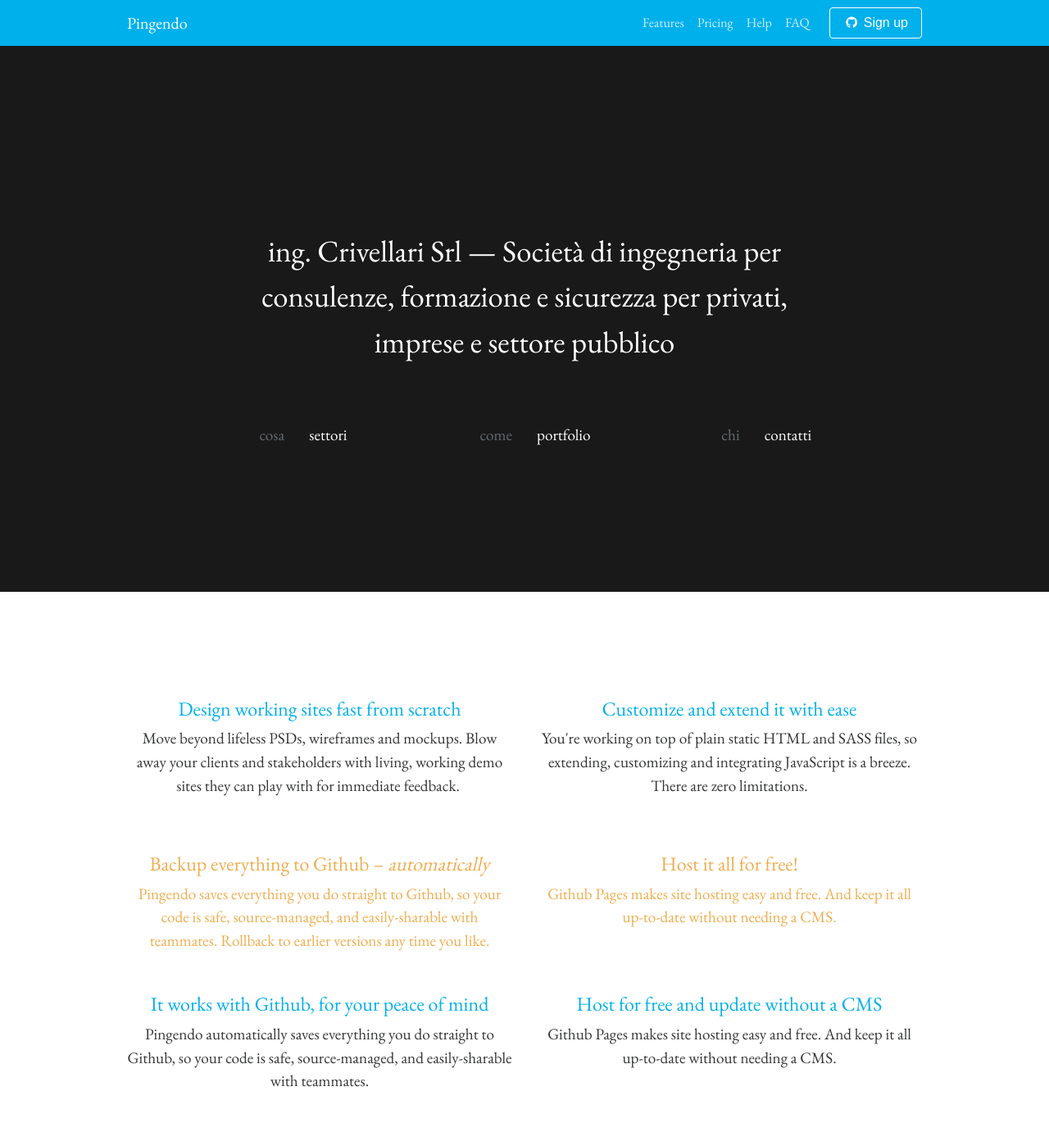
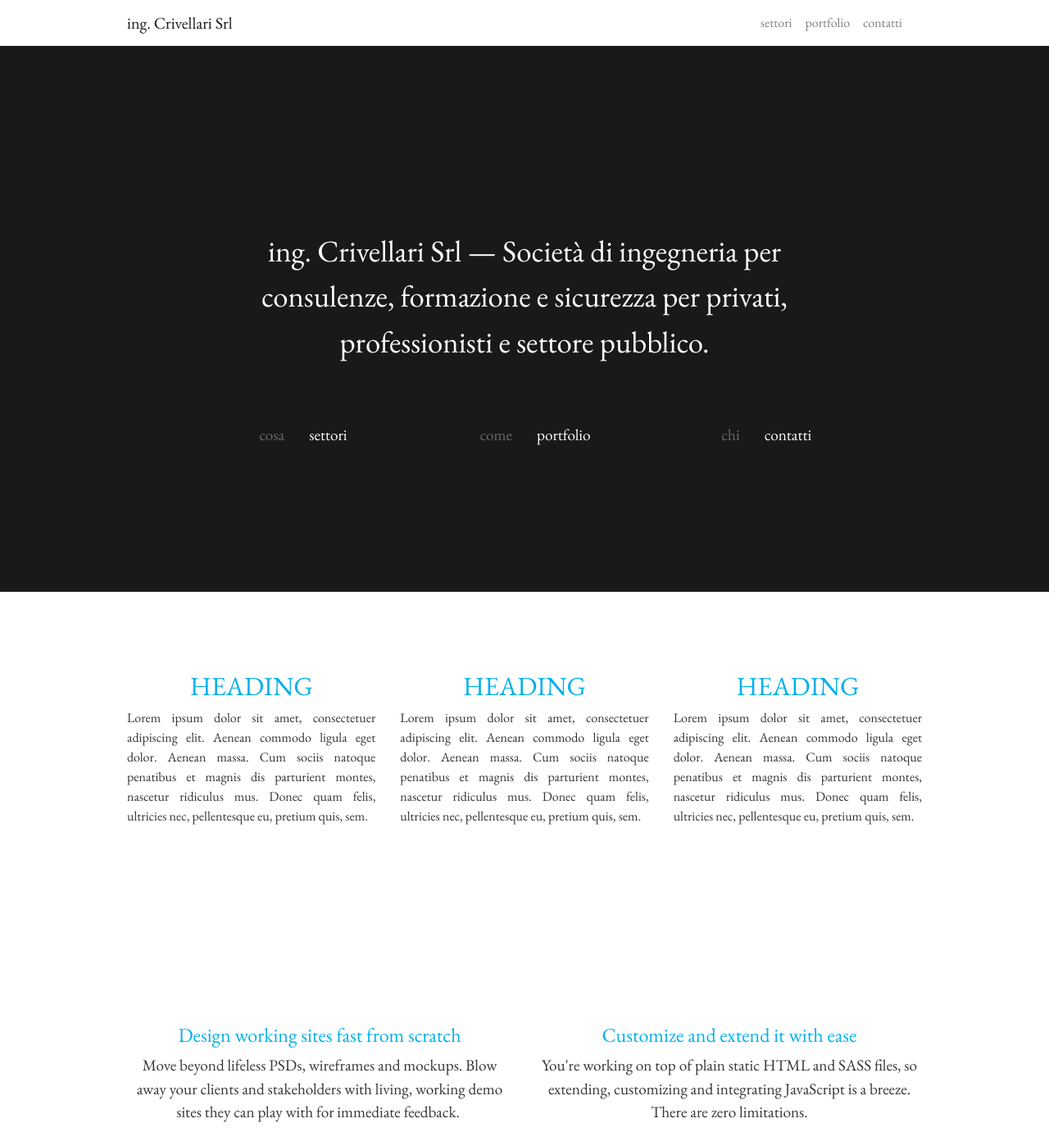
Before and after one commit to giacomocrivellari/ingcrivellari, a plain HTML site: page home.html in a window 1280 px wide. Shown: the top 1392 px of the page at 82% size. Drawn offline with nearby package versions, Linux system fonts and the light colour scheme; a script that the page names is missing.

Commit message:
Commit from Pingendo

```diff
--- a/home.html
+++ b/home.html
@@ -11,26 +11,23 @@
   <link href="tema.css" media="all" rel="stylesheet" type="text/css">
   <link href="https://fonts.googleapis.com/css?family=EB+Garamond" rel="stylesheet" type="text/css"> </head>
 
-<body class="text-center">
-  <nav class="navbar navbar-inverse navbar-full navbar-toggleable bg-info navbar-dark">
-    <div class="container"> <a class="navbar-brand" href="index.html"><b>Pingendo</b></a>
+<body>
+  <nav class="navbar navbar-full navbar-toggleable navbar-light">
+    <div class="container"> <a class="navbar-brand" href="index.html">ing. Crivellari Srl</a>
       <div class="collapse navbar-collapse" id="navbarNav">
         <ul class="nav navbar-nav pull-right-md ml-auto mr-md-3">
-          <li class="nav-item"> <a class="nav-link" href="features.html">Features</a> </li>
-          <li class="nav-item"> <a class="nav-link" href="pricing.html">Pricing</a> </li>
-          <li class="nav-item"> <a class="nav-link" href="getting-started.html">Help</a> </li>
-          <li class="nav-item"> <a class="nav-link" href="faq.html">FAQ</a> </li>
+          <li class="nav-item"> <a class="nav-link" href="#settori">settori</a> </li>
+          <li class="nav-item"> <a class="nav-link" href="#portfolio">portfolio</a> </li>
+          <li class="nav-item"> <a class="nav-link" href="#contatti">contatti</a> </li>
         </ul>
-        <form class="form-inline my-2 my-sm-0" action="https://pingendo.com/me"> <button class="btn btn-outline-success" type="submit"><i class=" fa fa-github fa-fw"></i>&nbsp;Sign up</button> </form>
       </div>
     </div> <button class="navbar-toggler navbar-toggler-right" type="button" data-toggle="collapse" data-target="#navbarNav" aria-controls="navbarNav" aria-expanded="false" aria-label="Toggle navigation">
-      <span class="navbar-toggler-icon"></span>
-    </button> </nav>
-  <div class="section py-5 text-white" style="background: rgb(25, 25, 25);">
+   <span class="navbar-toggler-icon"></span></button> </nav>
+  <div class="section py-5 text-white text-center" style="background: rgb(25, 25, 25);">
     <div class="container py-5">
       <div class="row py-5">
-        <div class="col-lg-10 offset-lg-1">
-          <h1 class="display-1 m-4" style="line-height:1.5"><br>ing. Crivellari Srl —&nbsp;Società di ingegneria per consulenze, formazione e sicurezza per privati, imprese e settore pubblico</h1>
+        <div class="col-md-10 offset-md-1">
+          <h1 class="display-1 m-4" style="line-height:1.5"><br>ing. Crivellari Srl —&nbsp;Società di ingegneria per consulenze, formazione e sicurezza per privati, professionisti e settore pubblico.</h1>
           <div class="row pt-5">
             <div class="col-sm-2">
               <p class="lead text-muted text-md-right">cosa</p>
@@ -51,6 +48,27 @@
               <p class="lead text-md-left">contatti</p>
             </div>
           </div>
+        </div>
+      </div>
+    </div>
+  </div>
+  <div class="section my-5 py-5 text-center" id="settori">
+    <div class="container">
+      <div class="row">
+        <div class="col-md-4">
+          <h2 class="text-sm-center text-primary">HEADING</h2>
+          <p class="text-justify m-y-1">Lorem ipsum dolor sit amet, consectetuer adipiscing elit. Aenean commodo ligula eget dolor. Aenean massa. Cum sociis natoque penatibus et magnis dis parturient montes, nascetur ridiculus mus. Donec quam felis, ultricies nec, pellentesque eu,
+            pretium quis, sem. </p>
+        </div>
+        <div class="col-md-4">
+          <h2 class="text-sm-center text-primary">HEADING</h2>
+          <p class="text-justify m-y-1">Lorem ipsum dolor sit amet, consectetuer adipiscing elit. Aenean commodo ligula eget dolor. Aenean massa. Cum sociis natoque penatibus et magnis dis parturient montes, nascetur ridiculus mus. Donec quam felis, ultricies nec, pellentesque eu,
+            pretium quis, sem. </p>
+        </div>
+        <div class="col-md-4">
+          <h2 class="text-sm-center text-primary">HEADING</h2>
+          <p class="text-justify m-y-1">Lorem ipsum dolor sit amet, consectetuer adipiscing elit. Aenean commodo ligula eget dolor. Aenean massa. Cum sociis natoque penatibus et magnis dis parturient montes, nascetur ridiculus mus. Donec quam felis, ultricies nec, pellentesque eu,
+            pretium quis, sem. </p>
         </div>
       </div>
     </div>
```
